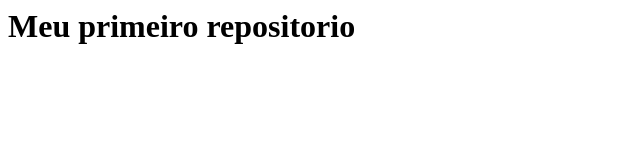
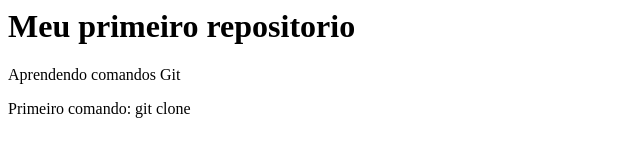
Before and after one commit to Peubacovis/app-git, a plain HTML site: page index.html in a window 1280 px wide. Shown: the whole page, without its empty margins (0-640 px from the left). Drawn offline with Linux system fonts and the light colour scheme.

Commit message:
Adicionar uma linha

```diff
--- a/index.html
+++ b/index.html
@@ -5,6 +5,8 @@
 
     <body>
         <h1>Meu primeiro repositorio</h1>
+        <p>Aprendendo comandos Git</p>
+        <p>Primeiro comando: git clone<p>
     </body>
 
 </html>
```
